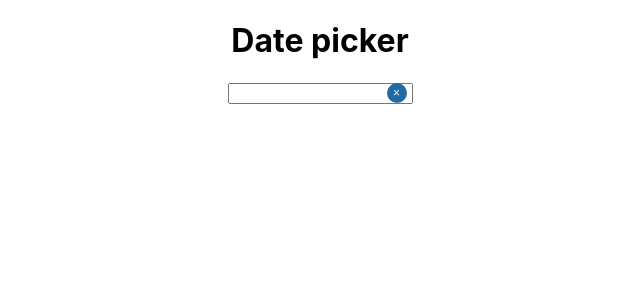
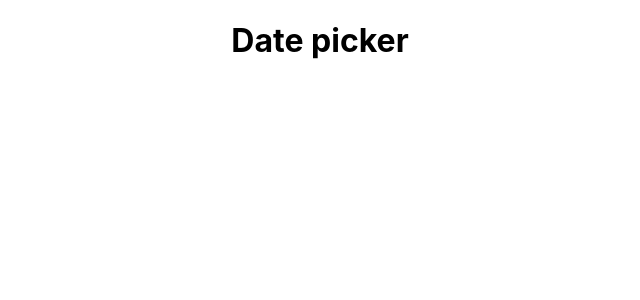
Before and after one commit to ZachyDev/React-Date-Picker, a React (Create React App) app: page / in a window 1280 px wide. Shown: the top 300 px of the page, without its empty margins (320-960 px from the left). Built offline with nearby package versions, Linux system fonts and the light colour scheme.

Commit message:
showYearDropdown and scrollableYearDropdown

```diff
--- a/src/main/Date.js
+++ b/src/main/Date.js
@@ -1,35 +1,12 @@
 import React, { Component } from 'react'
 import DatePicker  from 'react-datepicker'
 import "react-datepicker/dist/react-datepicker.css"
+
 class Date extends Component {
-    constructor(props) {
-        super(props)
-
-        this.state = {
-             selectedDate: ''
-        }
-    }
-    setSelectedDate = (date) => {
-        this.setState({
-            selectedDate: date
-        })
-    }
-
     render() {
-        const { selectedDate } = this.state;
         return (
             <div>
-                <DatePicker
-                    selected = { selectedDate  }
-                    onChange = { this.setSelectedDate }
-                    dateFormat = "dd/MM/yyyy"
-                    // minDate = { new Date()}
-                    // maxDate = { new Date()}
-                    filterDate = { day => day.getDay() !== 6 && day.getDay() !==0}
-                    isClearable
-                    showYearDropdown
-                    scrollableYearDropdown
-                    />
+
             </div>
         )
     }
```
